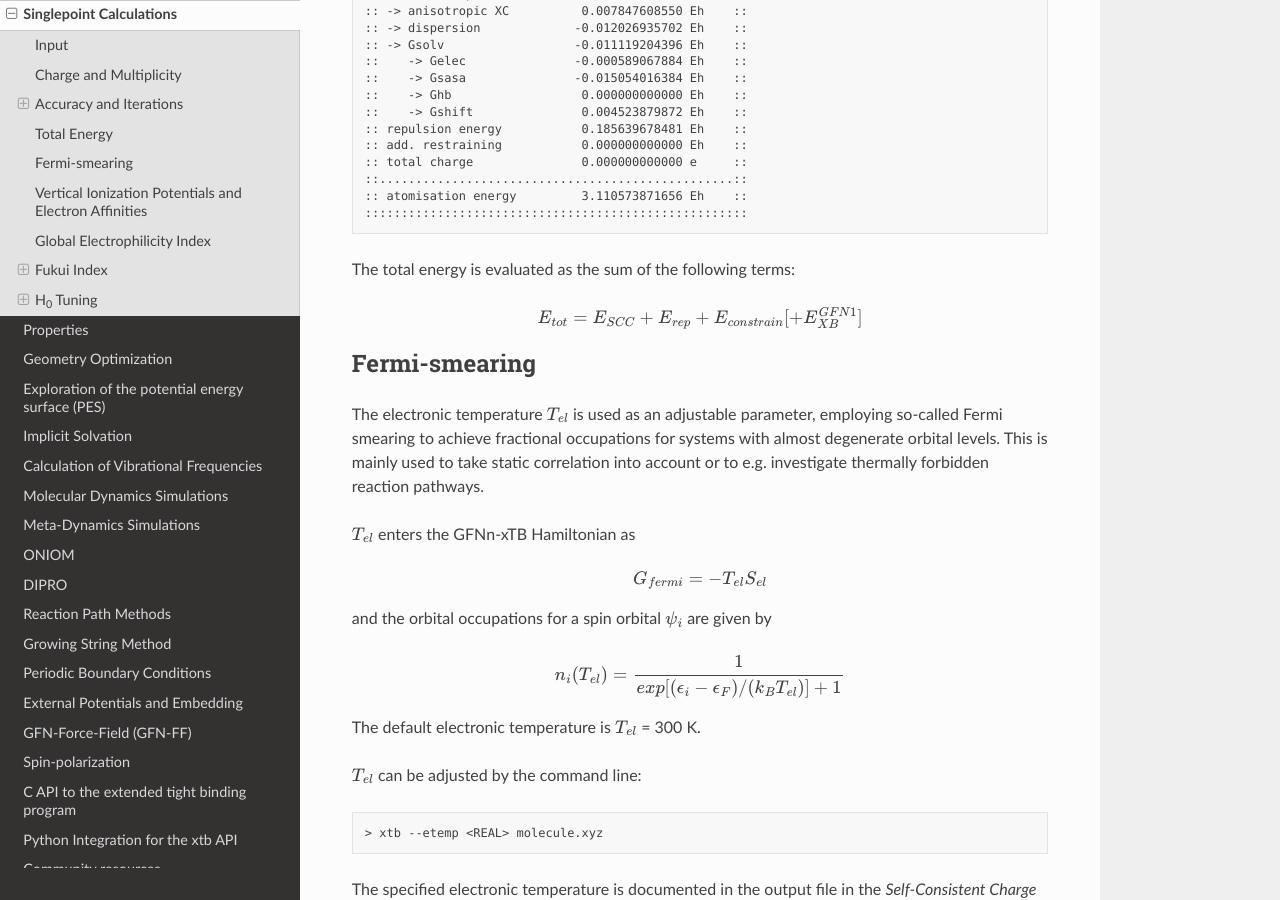
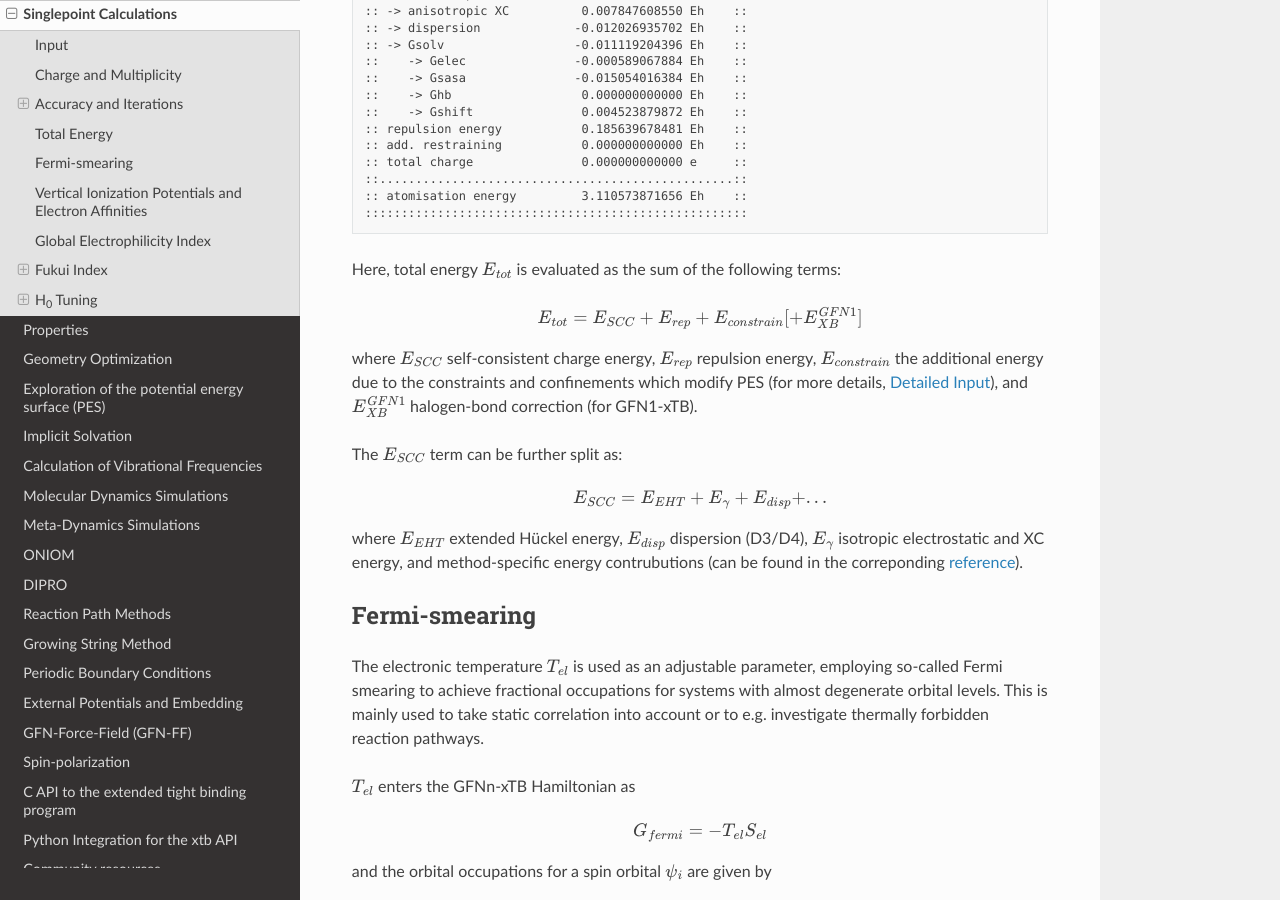
Before and after one commit to grimme-lab/xtb_docs, a Sphinx documentation site: the page built from source/sp.rst, in a window 1280 px wide and 900 px high, scrolled down 5125 px. Built offline with Sphinx 7.4.7 and the Read the Docs theme 2.0.0, drawn with Linux system fonts in a browser that asks for light colours; pages that are not in the unit, such as notebooks, are missing from menus.

Commit message:
clarify different energy contributions
Signed-off-by: albert <92109627+Albkat@users.noreply.github.com>

```diff
--- a/source/sp.rst
+++ b/source/sp.rst
@@ -254,11 +254,24 @@ The typical xtb single-point calculation printout (caffeine molecule):
          :: atomisation energy         3.110573871656 Eh    ::
          :::::::::::::::::::::::::::::::::::::::::::::::::::::
 
-The total energy is evaluated as the sum of the following terms:
+Here, total energy :math:`E_{tot}` is evaluated as the sum of the following terms:
 
 .. math::
     E_{tot} = E_{SCC} + E_{rep} + E_{constrain}  [+ E_{XB}^{GFN1}]
 
+
+where :math:`E_{SCC}` self-consistent charge energy, :math:`E_{rep}` repulsion energy, :math:`E_{constrain}`
+the additional energy due to the constraints and confinements which modify PES (for more details, :ref:`detailed-input`),
+and :math:`E_{XB}^{GFN1}` halogen-bond correction (for GFN1-xTB).
+
+The :math:`E_{SCC}` term can be further split as:
+
+.. math::
+    E_{SCC} = E_{EHT} + E_{\gamma} + E_{disp} + ...
+
+where :math:`E_{EHT}` extended Hückel energy, :math:`E_{disp}` dispersion (D3/D4), :math:`E_{\gamma}`
+isotropic electrostatic and XC energy, and method-specific energy contrubutions
+(can be found in the correponding `reference <https://wires.onlinelibrary.wiley.com/doi/10.1002/wcms.1493>`_).
 
 Fermi-smearing
 ==============
```
Also changed, not shown: 1 other file.
